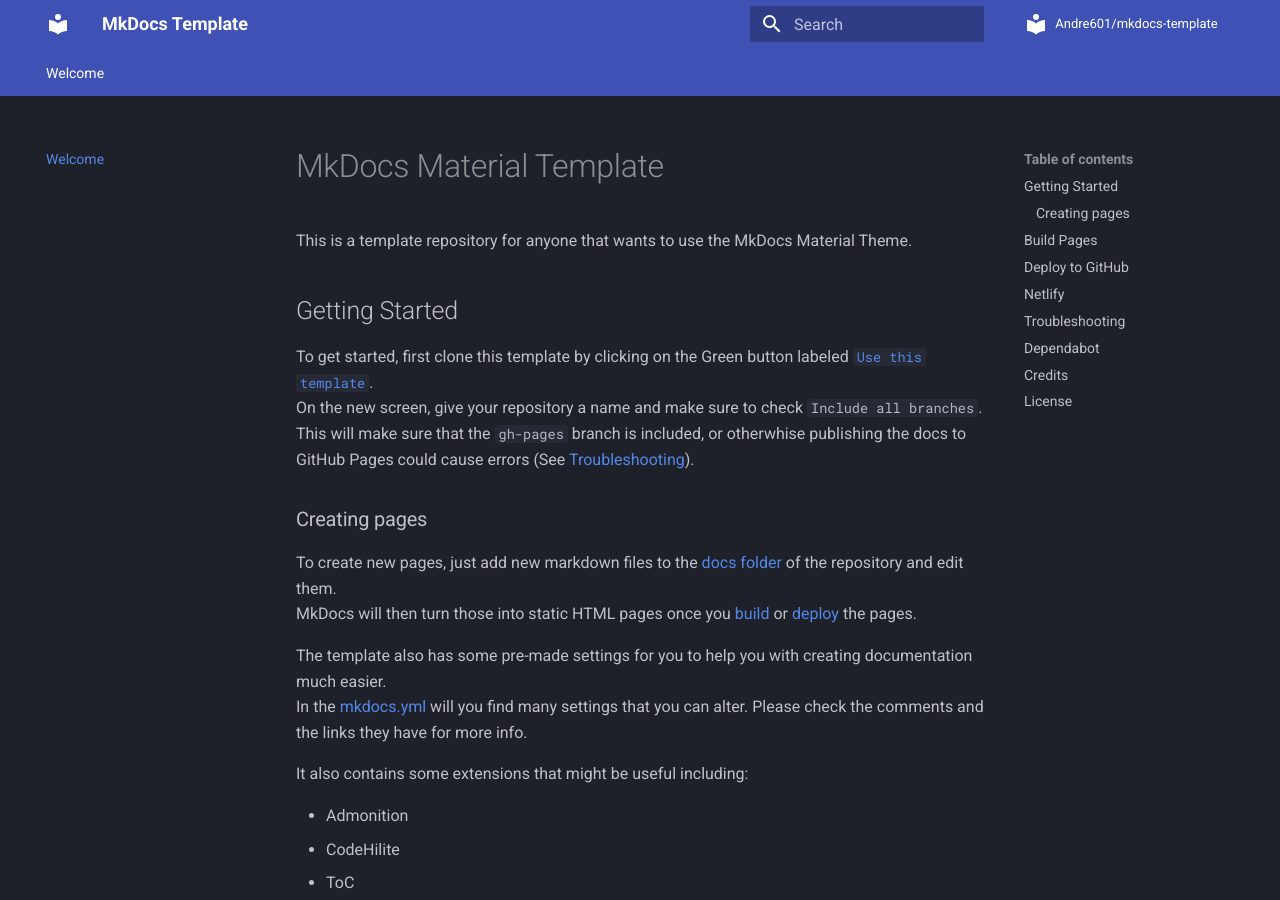
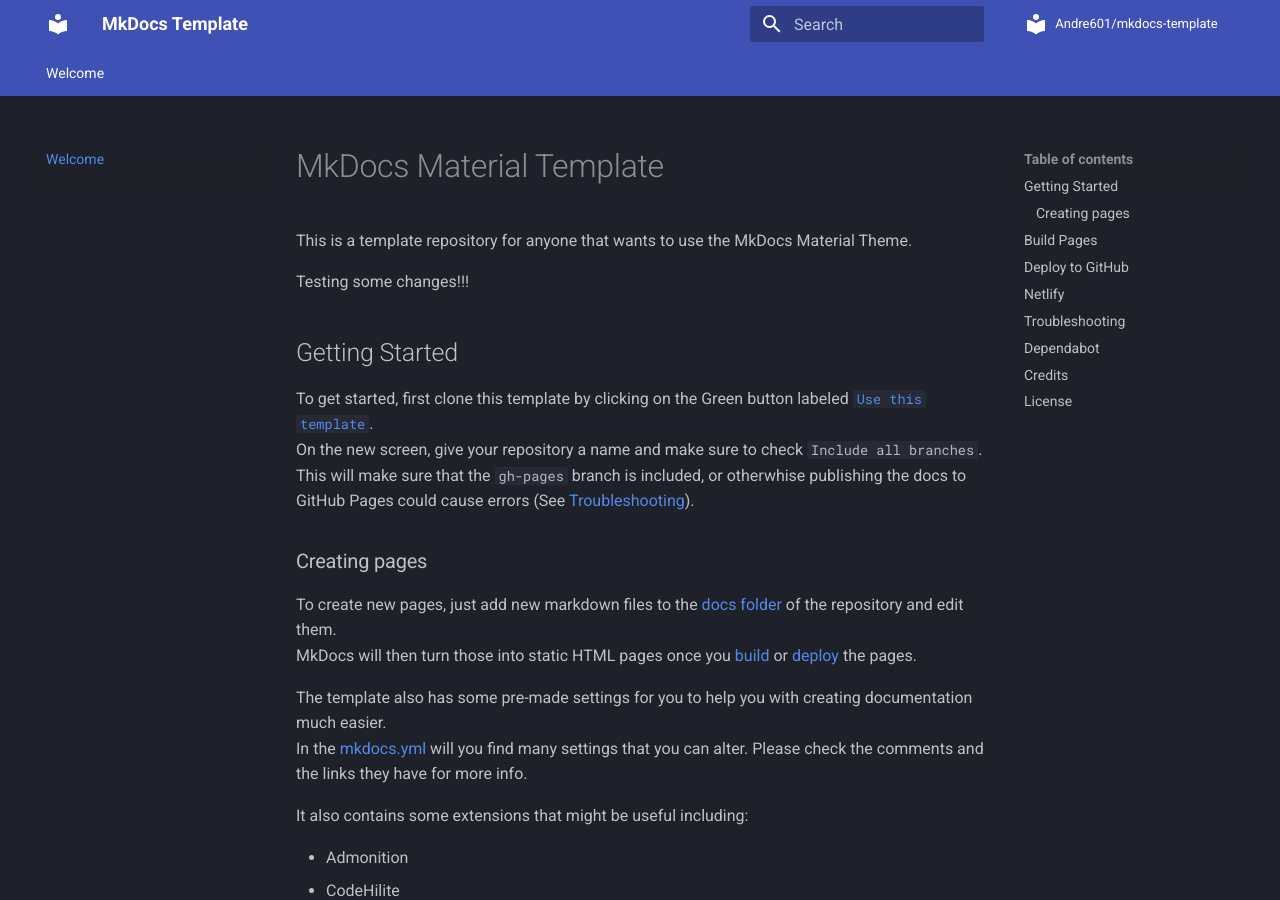
Before and after one commit to alexanderlewisstevens/alexanderlewisstevens.github.io, an MkDocs documentation site: the page built from docs/index.md, in a window 1280 px wide and 900 px high. Built offline with MkDocs 1.6.1 and Material for MkDocs 9.7.7, drawn with Linux system fonts in a browser that asks for light colours; comment, search, counter and statistics services are not loaded.

Commit message:
Update index.md

```diff
--- a/docs/index.md
+++ b/docs/index.md
@@ -18,6 +18,8 @@
 
 # MkDocs Material Template
 This is a template repository for anyone that wants to use the MkDocs Material Theme.
+
+Testing some changes!!!
 
 ## Getting Started
 To get started, first clone this template by clicking on the Green button labeled [`Use this template`][use].
```
